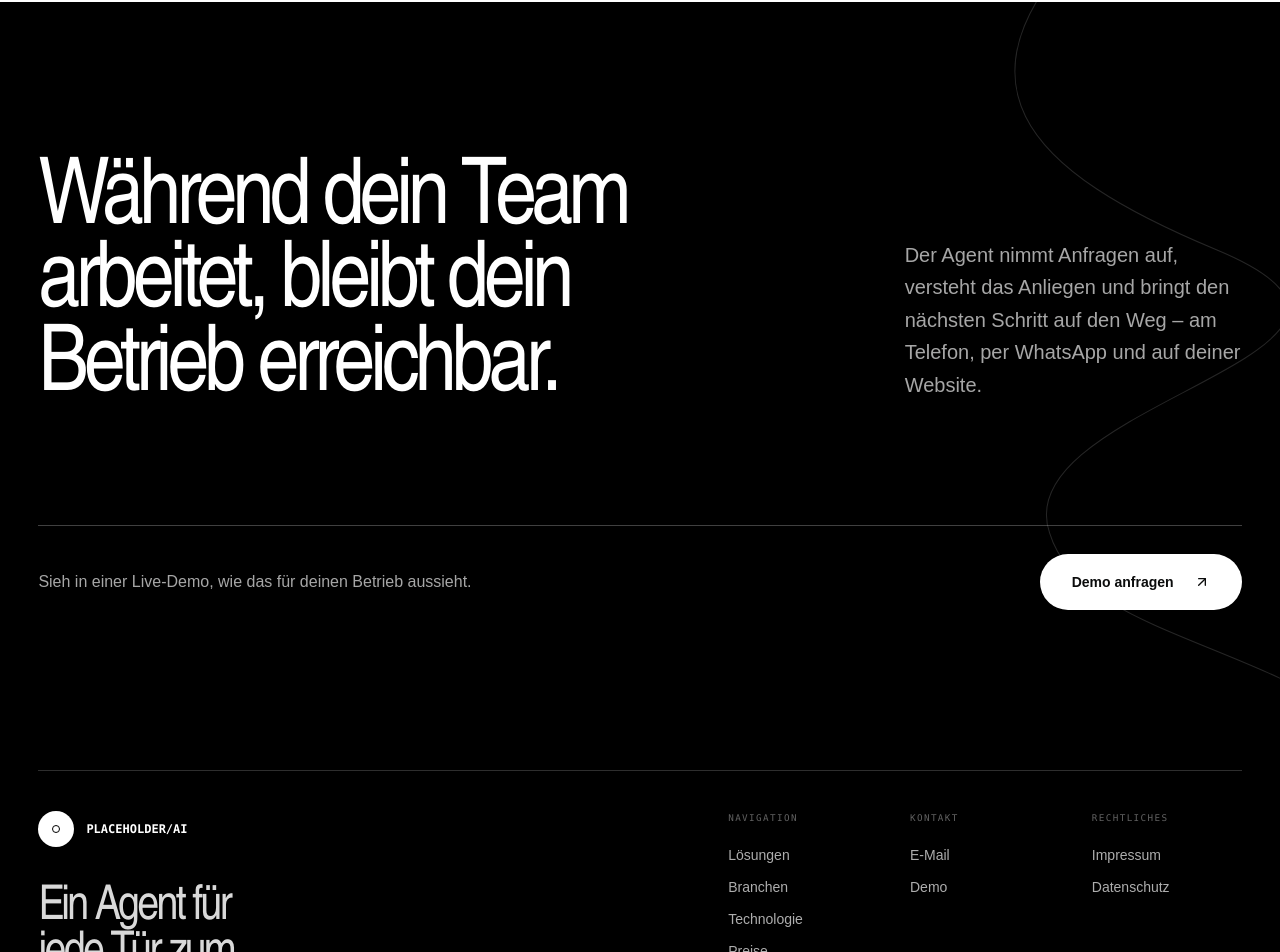
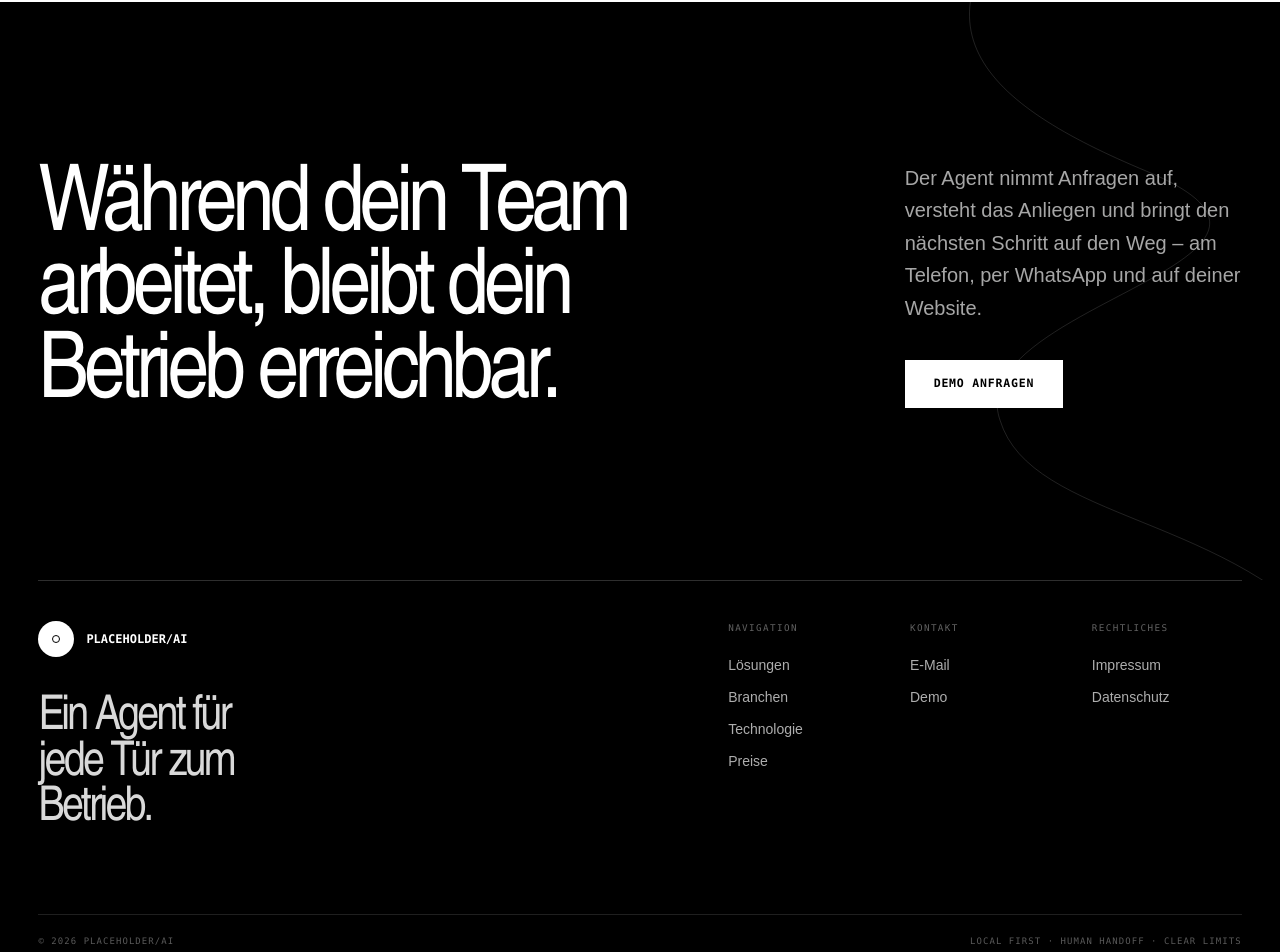
Before and after one commit to IljaDzhumelya24/ki-agent, a Next.js app: page / in a window 1280 px wide. Shown: the part 5429-6381 px from the top of the page. Built offline with nearby package versions, Linux system fonts and the light colour scheme.

Commit message:
Align final CTA button with navigation

```diff
--- a/src/components/home/final-cta.tsx
+++ b/src/components/home/final-cta.tsx
@@ -1,5 +1,3 @@
-import { MagneticLink } from "@/components/ui/magnetic-link";
-
 export function FinalCta() {
   return (
     <section id="contact" className="page-gutter relative isolate overflow-hidden bg-black py-28 text-white md:py-40">
@@ -17,17 +15,17 @@ export function FinalCta() {
           <h2 className="display-type max-w-[14ch] text-[clamp(3.75rem,7.2vw,8.5rem)] leading-[0.91] font-medium tracking-[-0.065em]">
             Während dein Team arbeitet, bleibt dein Betrieb erreichbar.
           </h2>
-          <p className="max-w-md text-lg leading-relaxed text-white/65 lg:pb-3 lg:text-xl">
-            Der Agent nimmt Anfragen auf, versteht das Anliegen und bringt den nächsten Schritt auf den Weg – am Telefon, per WhatsApp und auf deiner Website.
-          </p>
-        </div>
-        <div className="mt-20 flex flex-col gap-7 border-t border-white/25 pt-7 md:mt-28 md:flex-row md:items-center md:justify-between">
-          <p className="max-w-md text-base leading-relaxed text-white/65">
-            Sieh in einer Live-Demo, wie das für deinen Betrieb aussieht.
-          </p>
-          <MagneticLink href="mailto:demo@placeholder.ai" tone="light" className="min-h-14 self-start px-8 text-base md:self-auto">
-            Demo anfragen
-          </MagneticLink>
+          <div className="max-w-md lg:pb-3">
+            <p className="text-lg leading-relaxed text-white/65 lg:text-xl">
+              Der Agent nimmt Anfragen auf, versteht das Anliegen und bringt den nächsten Schritt auf den Weg – am Telefon, per WhatsApp und auf deiner Website.
+            </p>
+            <a
+              href="mailto:demo@placeholder.ai"
+              className="mt-9 inline-flex h-12 items-center justify-center border border-white bg-white px-7 font-mono text-[0.72rem] font-bold uppercase tracking-[0.07em] text-black transition-[background-color,box-shadow] duration-300 hover:bg-[#e8e8e4] hover:shadow-[0_0_26px_rgba(114,190,255,.35)] focus-visible:outline-2 focus-visible:outline-offset-4 focus-visible:outline-white"
+            >
+              Demo anfragen
+            </a>
+          </div>
         </div>
       </div>
     </section>
```
